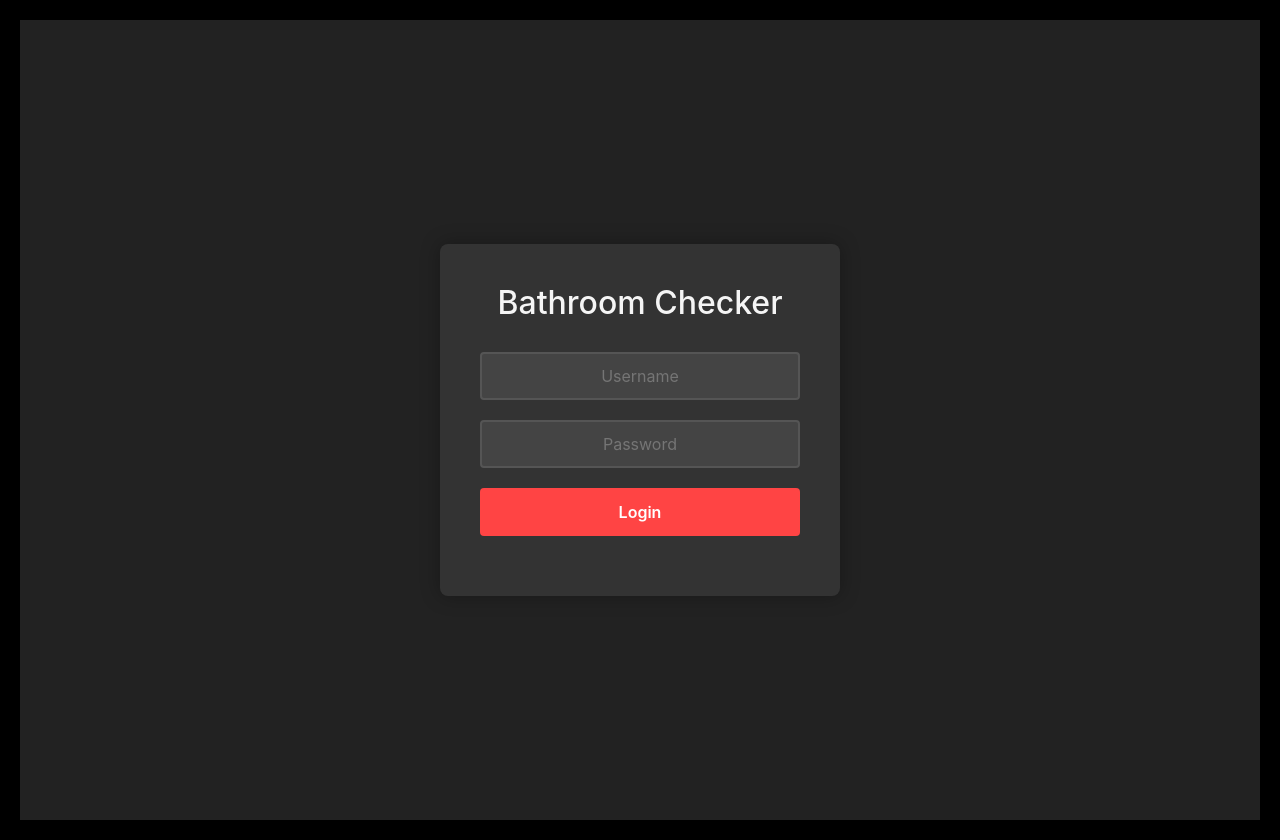
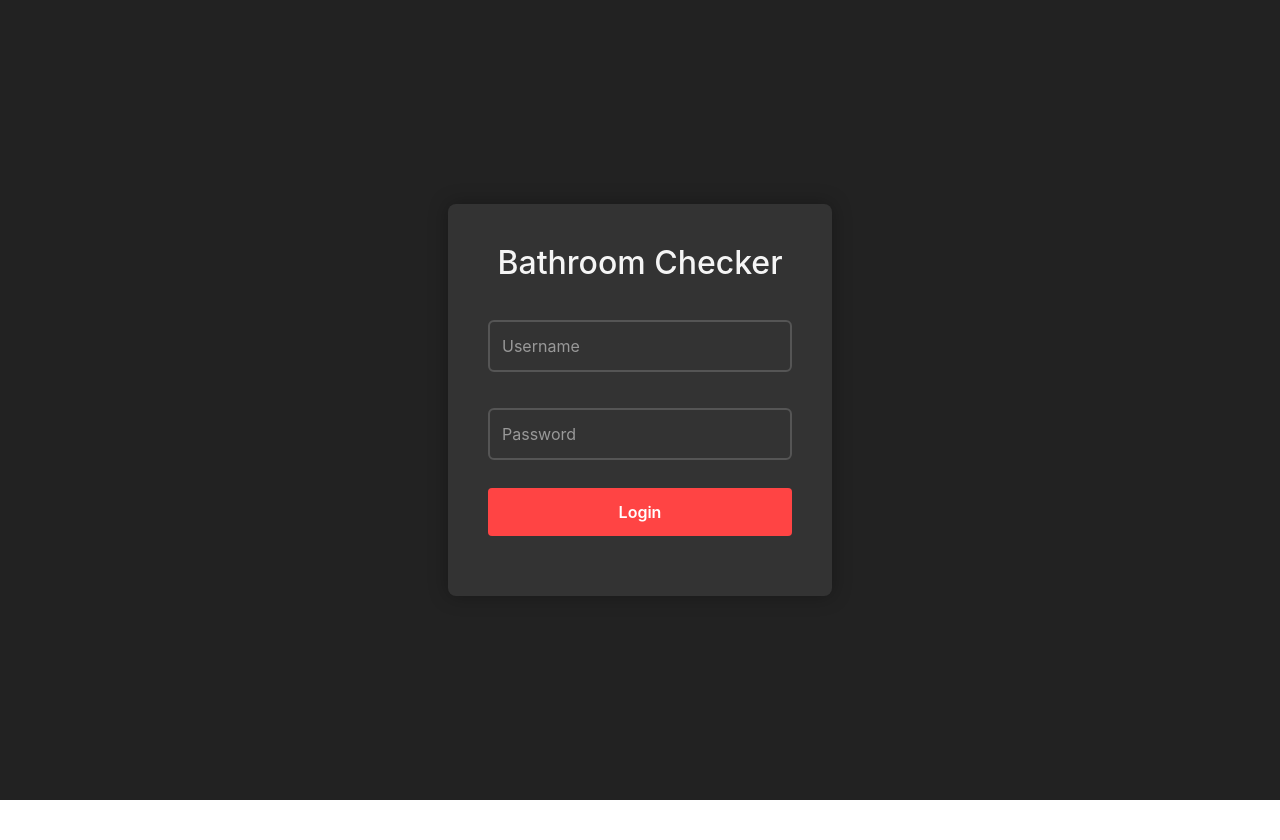
Before and after one commit to jpothen8/Bathroom-Tracker, a React (Create React App) app: page / in a window 1280 px wide. After the commit the page ends 800 px from the top, so only its background shows below. Built offline with nearby package versions, Linux system fonts and the light colour scheme.

Commit message:
change login to fit within window and use relative sizing

```diff
--- a/src/App.css
+++ b/src/App.css
@@ -1,6 +1,5 @@
 .App {
   min-height: 100svh;
-  padding: 20px;
   background-color: #000000;
   color: #f5f5f5;
 }
@@ -15,11 +14,10 @@
 
 .login-box {
   background: #333333;
-  padding: 40px;
+  padding: 5vh;
   border-radius: 8px;
   box-shadow: 0 0 20px rgba(0, 0, 0, 0.3);
-  width: 100%;
-  max-width: 400px;
+  width: 30vw;
 }
 
 .login-box h2 {
@@ -45,19 +43,25 @@
 
 .login-input {
   width: 100%;
-  padding: 10px;
-  background: #444444;
+  padding: 12px;
+  margin: 8px 0;
   border: 2px solid #555555;
-  border-radius: 4px;
+  border-radius: 6px;
+  background: #333333;
   color: #f5f5f5;
   font-size: 16px;
-  transition: border-color 0.3s;
-  text-align: center;
+  transition: all 0.3s;
+}
+
+.login-input::placeholder {
+  color: #999999;
 }
 
 .login-input:focus {
   outline: none;
   border-color: #ff4444;
+  background: #444444;
+  transition: all 0.3s;
 }
 
 .login-button {
```
